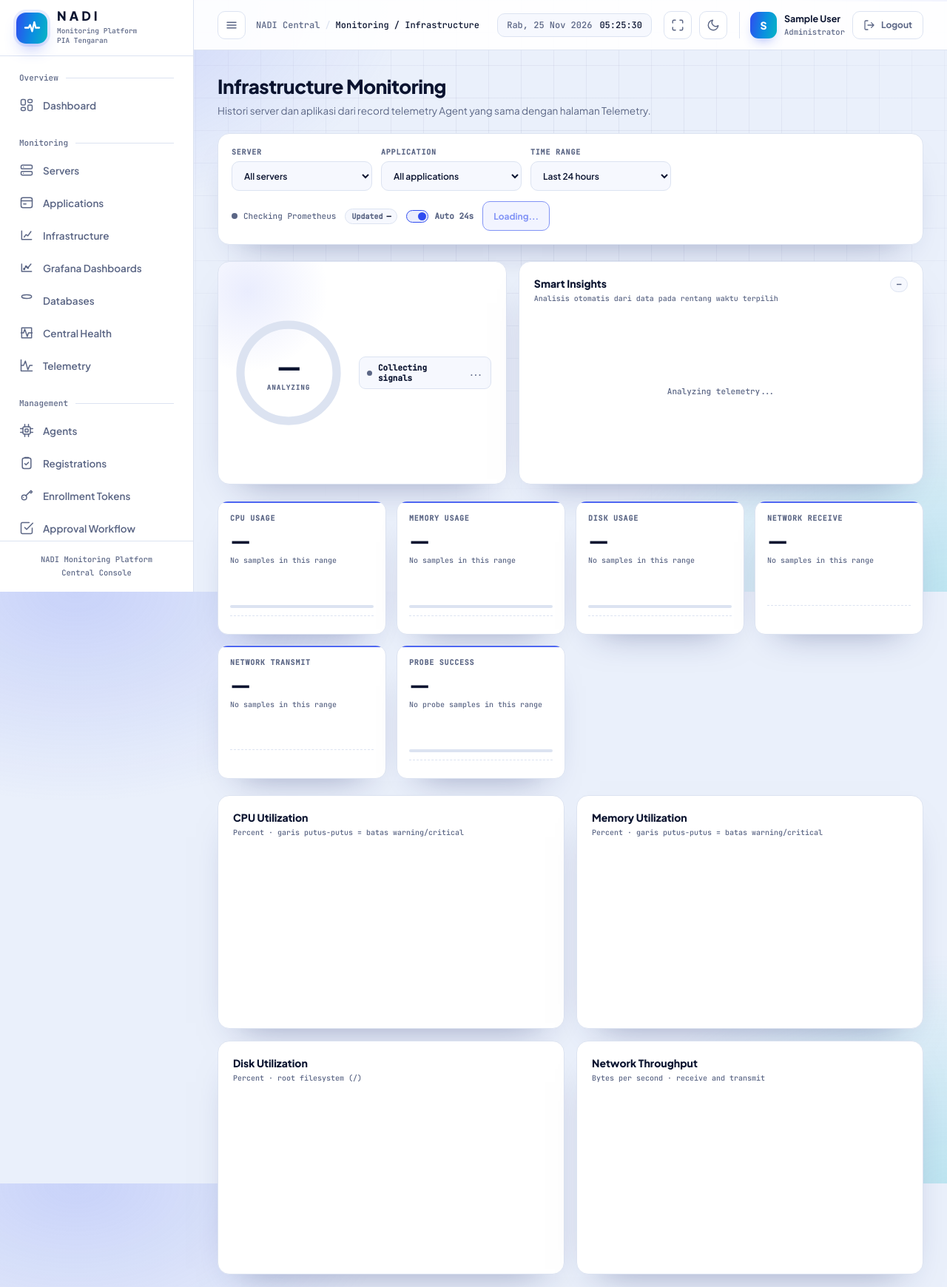
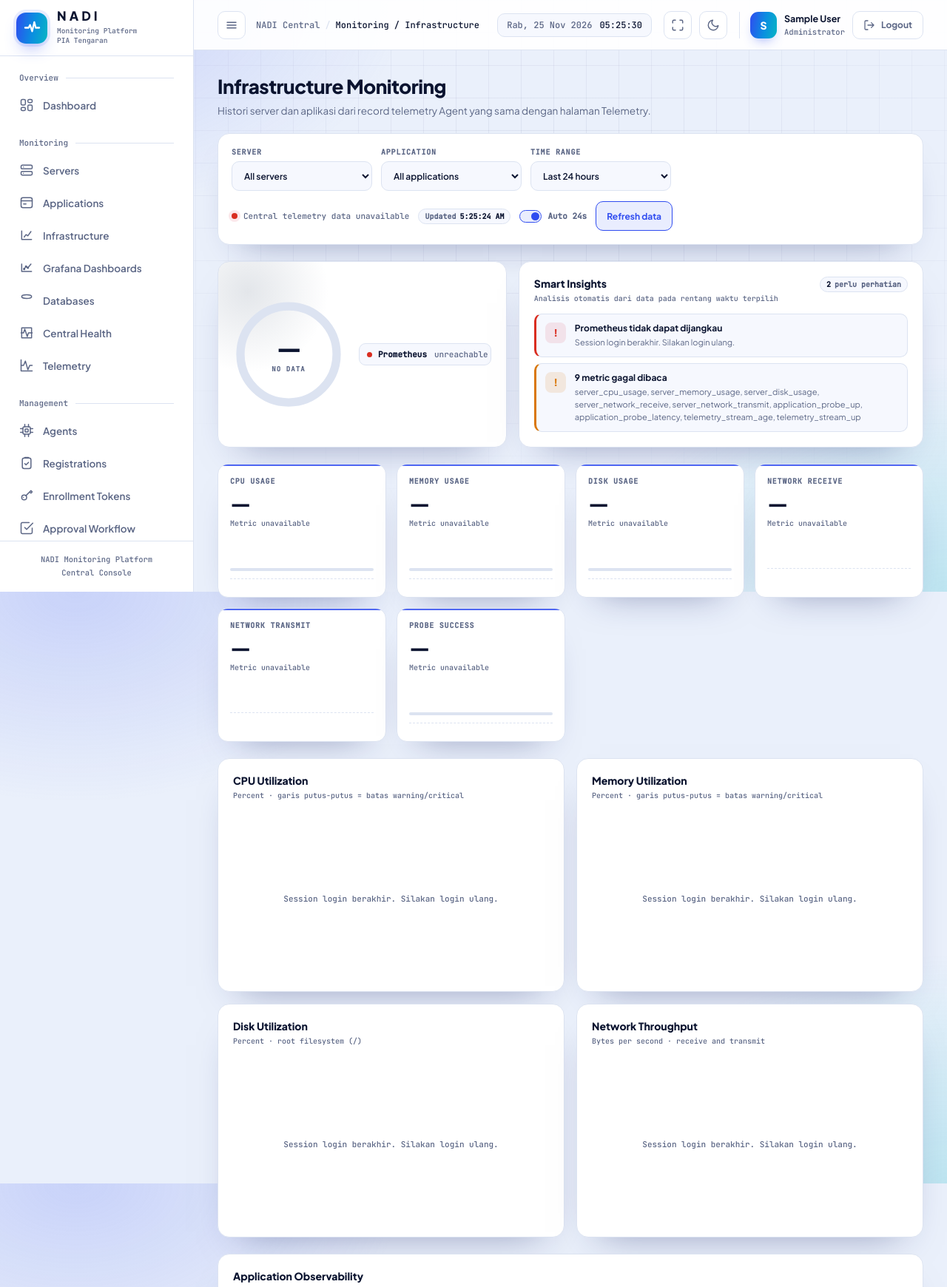
Before and after one commit to simfinance/nadi-central, a Laravel app: template resources/views/pages/monitoring/infrastructure.blade.php in a window 1280 px wide. Shown: the top 1740 px of the page at 74% size. Run offline with Laravel 12, Linux system fonts and the light colour scheme; the template is opened without the code that fills it, so the values that code supplies are empty; the visitor is signed in with stand-in values (Sample User, id 1); a map, chart or similar area stays blank.

Commit message:
Fix Infrastructure telemetry JSON loader

```diff
--- a/resources/views/pages/monitoring/infrastructure.blade.php
+++ b/resources/views/pages/monitoring/infrastructure.blade.php
@@ -1569,6 +1569,39 @@ document.addEventListener('DOMContentLoaded', function ()
             .replace(/</g, '&lt;')
             .replace(/>/g, '&gt;')
             .replace(/"/g, '&quot;');
+    }
+
+    async function getJson(url, signal)
+    {
+        const response = await fetch(url, {
+            method: 'GET',
+            headers: {
+                'Accept': 'application/json',
+                'X-Requested-With': 'XMLHttpRequest'
+            },
+            credentials: 'same-origin',
+            signal: signal
+        });
+
+        const contentType = response.headers.get('content-type') || '';
+
+        if (!contentType.includes('application/json'))
+        {
+            throw new Error(
+                response.status === 401 || response.redirected
+                    ? 'Session login berakhir. Silakan login ulang.'
+                    : 'Server tidak mengembalikan respons JSON.'
+            );
+        }
+
+        const payload = await response.json();
+
+        if (!response.ok)
+        {
+            throw new Error(payload.message || 'Request gagal dengan HTTP ' + response.status + '.');
+        }
+
+        return payload;
     }
 
     function formatValue(value, unit)
```
